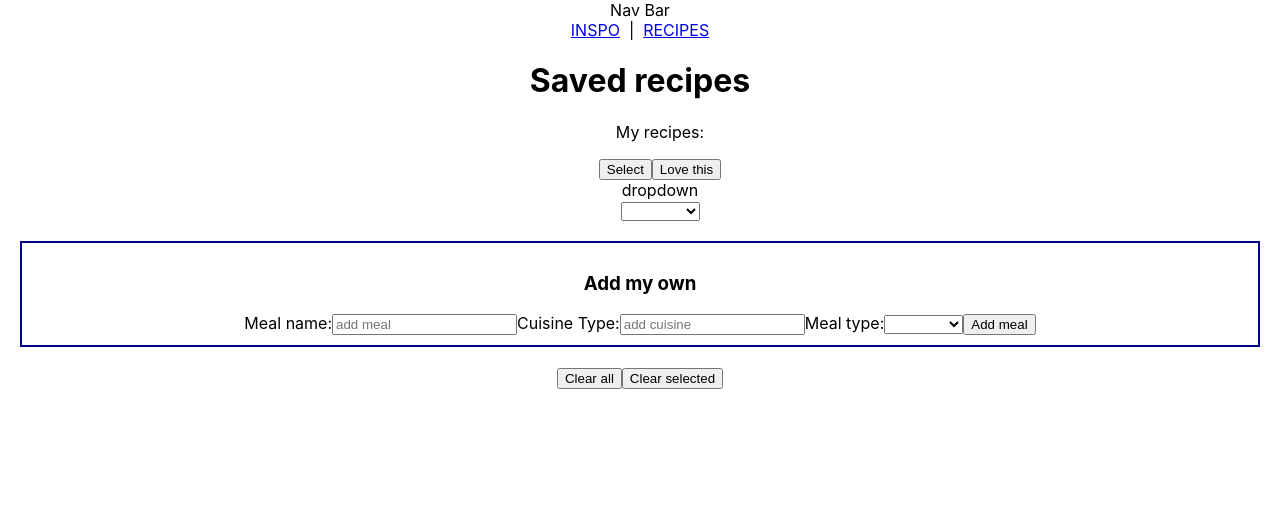
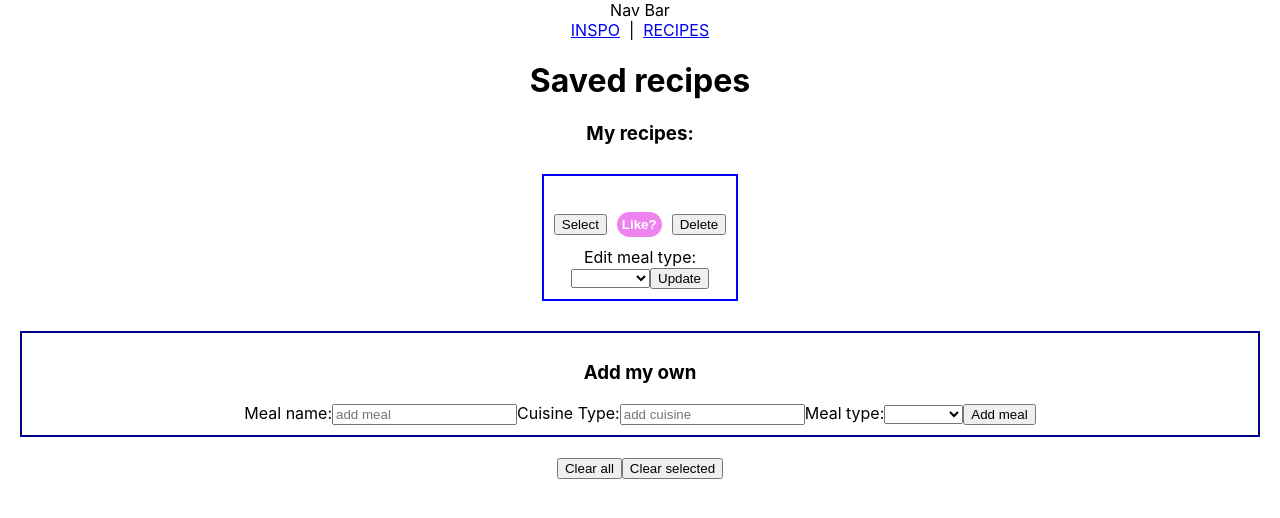
Before and after one commit to Catherinen29/React-Recipe-List, a React (Create React App) app: page /SavedRecipes in a window 1280 px wide. Shown: the top 518 px of the page. Built offline with nearby package versions, Linux system fonts and the light colour scheme.

Commit message:
Adding buttons and attempting to edit items in list. End of day commit.

```diff
--- a/src/App.js
+++ b/src/App.js
@@ -24,9 +24,27 @@ function App() {
     setRecipeList([{text: "", cuisineType: "", mealType: ""}])
   }
 
+  function deleteListItem(index){
+    const removeArr = [...recipeList]
+    removeArr.splice(index, 1)
+    setRecipeList(removeArr)
+  }
+
+  function pickMealType(){
+
+  }
+  function changeMealType(e){
+    e.preventDefault();
+    console.log("CLICK *********")
+  }
+
+
   const updateRecipeName = (e) => (setAddRecipe({...addRecipe, text: e.target.value}))
+  // function linked to addName field which updates the text in the state with the user's input
   const updateMealType = (e) => (setAddRecipe({...addRecipe, mealType: e.target.value}))
+    // function linked to addCuisineType field which updates the text in the state with the user's input
   const updateCuisineType = (e) => (setAddRecipe({...addRecipe, cuisineType: e.target.value}))
+  // function linked to addMealType field which updates the text in the state with the user's input
 
 
 
@@ -38,16 +56,20 @@ function App() {
     <NavBar />
 
     <Routes>
-      <Route path="/Inspo" element={<Inspo />} />
+      <Route path="/Inspo" element={<Inspo addRecipe={addRecipe} />} />
       <Route path="/SavedRecipes" element={
-      <SavedRecipes
+      <SavedRecipes // pass props down to SavedRecipes component
         recipeList={recipeList}
         addRecipe={addRecipe}
         submitRecipe={submitRecipe}
         clearList={clearList}
+        deleteListItem={deleteListItem}
         updateRecipeName={updateRecipeName}
         updateMealType={updateMealType}
-        updateCuisineType={updateCuisineType}/>}
+        updateCuisineType={updateCuisineType}
+        changeMealType={changeMealType}
+        />
+        }
        />
     </Routes>
 
--- /dev/null
+++ b/src/EachRecipe.css
@@ -0,0 +1,16 @@
+.likeBtn {
+    background-color: violet;
+    color: white;
+    font-weight: bold;
+    margin: 10px;
+    padding: 5px;
+    border: 0px solid violet;
+    border-radius: 25px;
+}
+
+.eachMeal {
+    border: 2px solid blue;
+    margin: 10px;
+    padding: 10px;
+    display: inline-block;
+}
--- a/src/EachRecipe.js
+++ b/src/EachRecipe.js
@@ -1,27 +1,32 @@
-
+import "./EachRecipe.css"
 
 export default function EachRecipe(props){
 
-    const { recipe } = props;
+    const { recipe, deleteListItem, index, changeMealType } = props;
 
     // console.log(recipeList)
     function selectItem(){
         if (recipe.selected === false) {
-
         }
     }
 
     return(
-        <div>
+        <div className="eachMeal">
             <p>{ recipe.text }</p>
             <p>{ recipe.cuisineType }</p>
             <p>{ recipe.mealType }</p>
-            <button onClick={selectItem}>Select</button>
-            <button>Love this</button>
-            <div>dropdown</div>
 
-            <label>
-            <select name="mealType">
+            <button className="selectBtn" onClick={selectItem}>Select</button>
+            <button className="likeBtn" onClick={(e) => e.target.innerText="Love!"}>Like?</button>
+            <button className="deleteBtn" onClick={() => deleteListItem(index)}>Delete</button>
+
+
+            <form onSubmit={changeMealType}>
+            <div>Edit meal type:</div>
+                <label>
+                    <select name="updateMealType"
+                    // onChange={changeMealType}>
+                    >
                         <option></option>
                         <option>Breakfast</option>
                         <option>Brunch</option>
@@ -29,7 +34,12 @@ export default function EachRecipe(props){
                         <option>Dinner</option>
                         <option>Snack</option>
                     </select>
+                    <button type="submit">Update</button>
                 </label>
+            </form>
+
+
+
         </div>
     )
 
--- a/src/Inspo.js
+++ b/src/Inspo.js
@@ -3,7 +3,7 @@ import ReturnedRecipes from "./ReturnedRecipes";
 
 export default function Inspo (props){
 
-  const {setAddRecipe} = props;
+  const {setAddRecipe, addRecipe} = props;
 
 const [ingredient, setIngredient] = useState("")
 
@@ -60,7 +60,7 @@ function clickSearch(e){
         <div>product of API search:
           <div>
             {newRecipe.map((item, index) => (
-              <ReturnedRecipes newRecipe={item} key={index} />))}
+              <ReturnedRecipes newRecipe={item} key={index} addRecipe={addRecipe} />))}
           </div>
         </div>
 
--- a/src/ReturnedRecipes.js
+++ b/src/ReturnedRecipes.js
@@ -1,7 +1,7 @@
 import "./ReturnedRecipes.css"
 
 export default function ReturnedRecipes(props){
-const {newRecipe} = props;
+const { newRecipe, addRecipe } = props;
 
     return(
         <div className="recipeResult">
--- a/src/SavedRecipes.js
+++ b/src/SavedRecipes.js
@@ -5,14 +5,9 @@ import "./SavedRecipes.css"
 
 export default function SavedRecipes(props){
 
-const {submitRecipe, addRecipe, clearList, updateRecipeName, recipeList, updateMealType, updateCuisineType} = props;
-
-// const [recipeList, setRecipeList] = useState([
-//     {text: "", cuisineType: "", mealType: "", selected: false}]);
-
-
-// const [addRecipe, setAddRecipe] = useState(
-//     {text: "", cuisineType:"", mealType:""})
+const {submitRecipe, addRecipe, clearList, deleteListItem,
+    updateRecipeName, recipeList, updateMealType,
+    updateCuisineType, changeMealType} = props;
 
 console.log(recipeList)
 
@@ -20,58 +15,46 @@ function handleChange(e){
     e.preventDefault();
 }
 
-// function submitRecipe(e){
-//     e.preventDefault();
-//     setRecipeList([...recipeList, addRecipe])
-//     setAddRecipe({text: "", cuisineType:"", mealType:"", selected: false})
-// }
-
-// function clearList(){
-//     setRecipeList([
-//         {text: "", cuisineType: "", mealType: ""}])
-// }
-
     return(
         <div>
             <h1>Saved recipes</h1>
 
-            <ul>
-                My recipes:
+                <h3>My recipes:</h3>
                 {recipeList.map((recipe, index) => (
-                    <EachRecipe recipe={recipe} index={index} />
+                    <EachRecipe recipe={recipe} index={index}
+                        deleteListItem={deleteListItem}
+                        changeMealType={changeMealType} />
                 ))}
-            </ul>
 
 
             <form className="recipeForm" onSubmit={submitRecipe}>
                 <h3>Add my own</h3>
-
+                {/* new meal user input: */}
                 <label className="addName">
                     Meal name:
                     <input type="text"
                     name="text"
                     value={addRecipe.text}
                     placeholder="add meal"
-                    // onChange={(e) => setAddRecipe({...addRecipe, text: e.target.value})}
                     onChange={updateRecipeName}
                     />
                 </label>
 
+                {/* new cuisine user input: */}
                 <label className="addCuisineType">
                     Cuisine Type:
                     <input name="cuisineType"
                     value={addRecipe.cuisineType}
                     placeholder="add cuisine"
-                    // onChange={(e) => setAddRecipe({...addRecipe, cuisineType: e.target.value})}
                     onChange={updateCuisineType}
                     />
                 </label>
 
+                {/* new meal type user input: */}
                 <label className="addMealType">
                     Meal type:
                 <select name="mealType"
                 value={addRecipe.mealType}
-                // onChange={(e) => setAddRecipe({...addRecipe, mealType: e.target.value})}
                 onChange={updateMealType}
                 >
                         <option></option>
```
